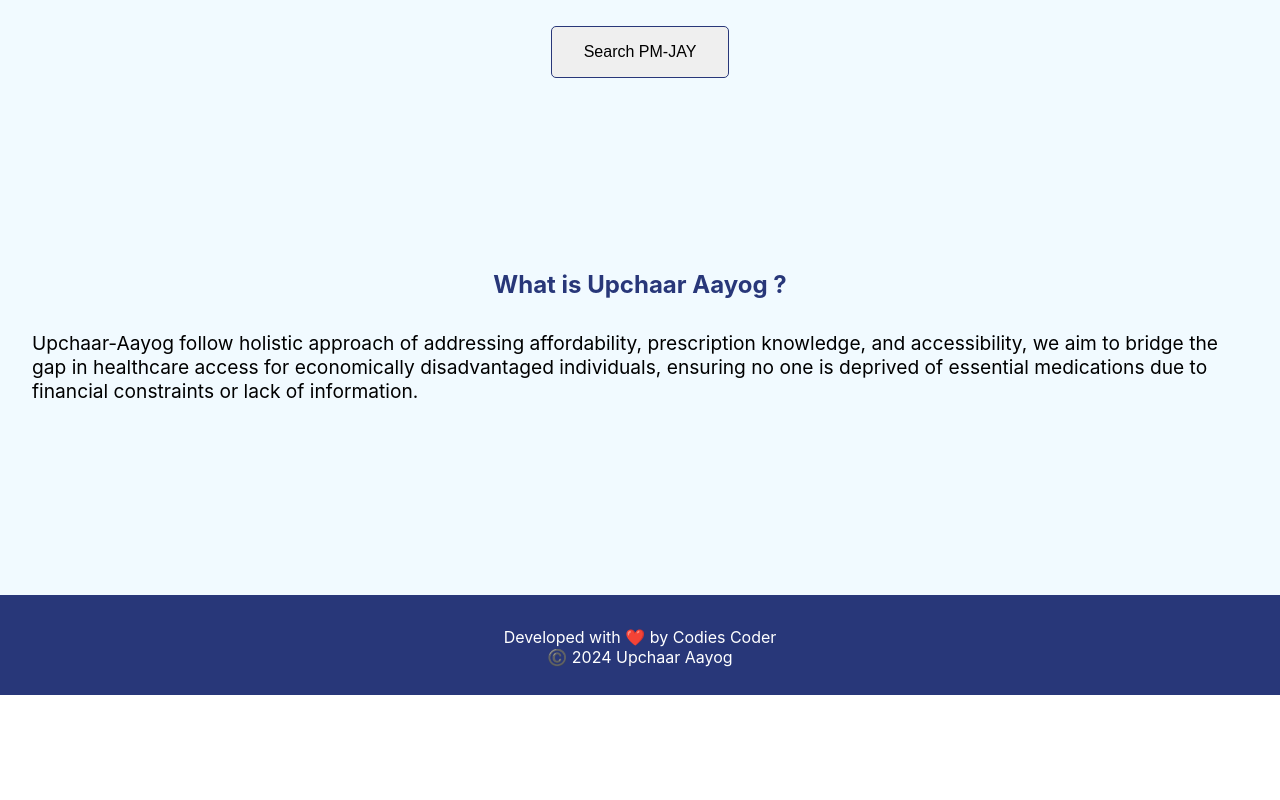
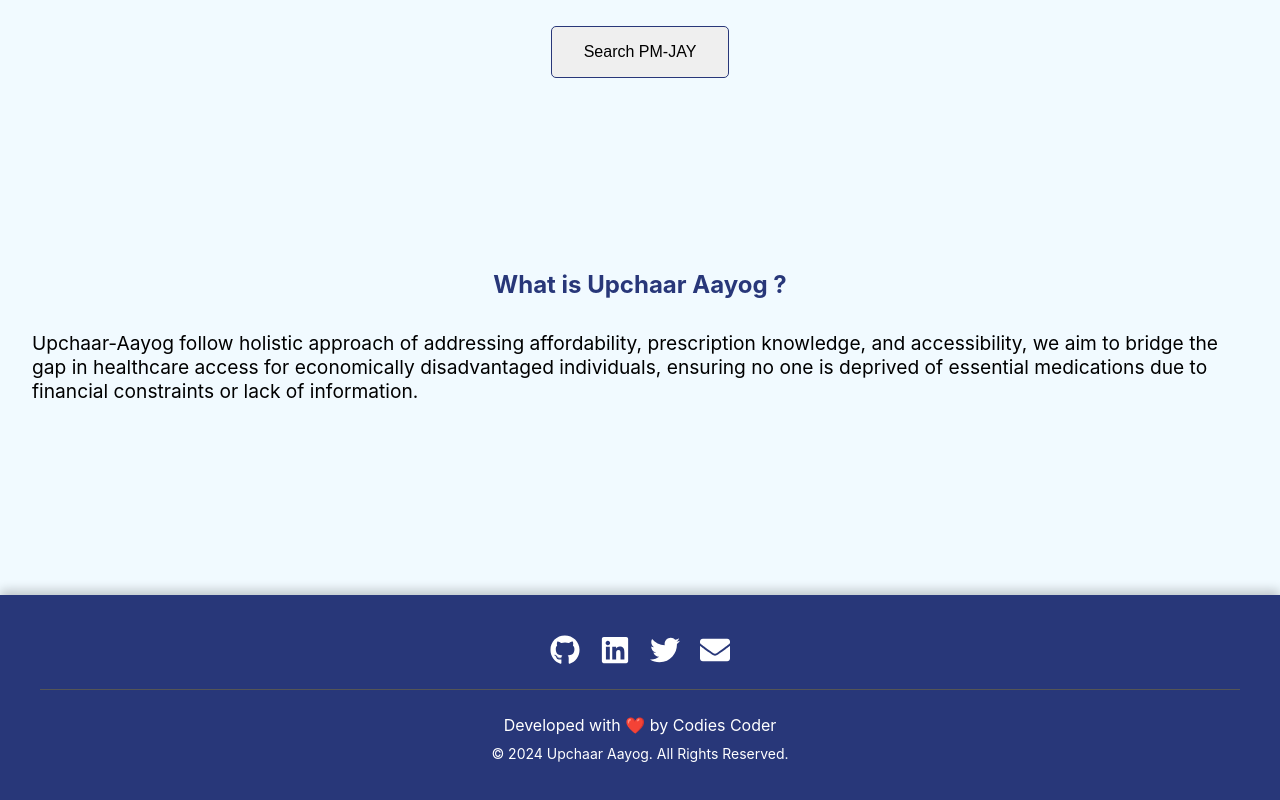
Before and after one commit to ajaynegi45/upchaar-aayog, a React (Vite) app: page / in a window 1280 px wide. Shown: the part 1447-2247 px from the top of the page. Before the commit the page ends 2142 px from the top, so only its background shows below. Built offline with nearby package versions, Linux system fonts and the light colour scheme.

Commit message:
updated whole footer - added icons with your social account handle with effects when cursor placed , added copyright pannel and layout keeping your prev colour theme.

```diff
--- a/package.json
+++ b/package.json
@@ -12,6 +12,7 @@
   "dependencies": {
     "react": "^18.2.0",
     "react-dom": "^18.2.0",
+    "react-icons": "^5.3.0",
     "react-router-dom": "^6.21.2"
   },
   "devDependencies": {
--- a/src/components/Footer.jsx
+++ b/src/components/Footer.jsx
@@ -1,12 +1,54 @@
-import "./footer.css"
+import React from "react";
+import { FaGithub, FaLinkedin, FaEnvelope, FaTwitter } from "react-icons/fa";
+import "./footer.css";
 
 function Footer() {
-    return (
-        <div className={"footer"}>
-            <p>Developed with ❤️ by Codies Coder</p>
-            <p>©️ {(new Date().getFullYear())} Upchaar Aayog</p>
+  return (
+    <footer className="footer">
+      <div className="footer-content container">
+        <div className="footer-social-links">
+          <a
+            href="https://github.com/Madan2468"
+            target="_blank"
+            rel="noreferrer"
+            className="footer-icon-link"
+          >
+            <FaGithub className="footer-icon" />
+          </a>
+          <a
+            href="https://linkedin.com"
+            target="_blank"
+            rel="noreferrer"
+            className="footer-icon-link"
+          >
+            <FaLinkedin className="footer-icon" />
+          </a>
+          <a
+            href="https://x.com/ajaynegi45" // Add your Twitter link here
+            target="_blank"
+            rel="noreferrer"
+            className="footer-icon-link"
+          >
+            <FaTwitter className="footer-icon" />
+          </a>
+          <a
+            href="mailto:ajaynegi3345@icloud.com" // Updated email link
+            className="footer-icon-link"
+          >
+            <FaEnvelope className="footer-icon" />
+          </a>
         </div>
-    );
+        <div className="footer-bottom">
+          <p className="footer-text">
+            Developed with <span className="heart">❤️</span> by Codies Coder
+          </p>
+          <p className="footer-year">
+            © {new Date().getFullYear()} Upchaar Aayog. All Rights Reserved.
+          </p>
+        </div>
+      </div>
+    </footer>
+  );
 }
 
 export default Footer;
--- a/src/components/footer.css
+++ b/src/components/footer.css
@@ -1,13 +1,101 @@
-.footer{
-
-    display: flex;
-    flex-direction: column;
-    align-items: center;
-    background-color: var(--action-color);
-    height: 100px;
-    padding-top: 2rem;
+:root {
+  --action-color: #007bff; /* Original action color */
+  --text-color: #fff; /* Original text color */
+  --hover-color: #ff9900; /* Hover effect color */
+  --divider-color: #555; /* Subtle divider color */
 }
 
-.footer > p {
-    color: white;
+.footer {
+  background-color: var(--action-color);
+  color: var(--text-color);
+  padding: 40px 0;
+  text-align: center;
+  position: relative;
 }
+
+.footer-content {
+  max-width: 1200px;
+  margin: 0 auto;
+}
+
+.footer-social-links {
+  display: flex;
+  justify-content: center;
+  gap: 20px;
+  margin-bottom: 20px;
+}
+
+.footer-icon-link {
+  color: var(--text-color);
+  transition: transform 0.3s ease, color 0.3s ease;
+}
+
+.footer-icon-link:hover {
+  color: var(--hover-color);
+  transform: translateY(-5px);
+}
+
+.footer-icon {
+  width: 30px;
+  height: 30px;
+}
+
+.footer-links {
+  margin: 20px 0; /* Spacing for links */
+}
+
+.footer-link {
+  color: var(--text-color);
+  text-decoration: none;
+  margin: 0 15px;
+  font-weight: 500;
+  transition: color 0.3s ease;
+}
+
+.footer-link:hover {
+  color: var(--hover-color); /* Change color on hover */
+}
+
+.footer-text {
+  font-size: 16px;
+  margin: 10px 0;
+}
+
+.footer-year {
+  font-size: 14px;
+  color: var(--text-color);
+}
+
+.heart {
+  color: red; /* Heart color */
+  animation: pulse 1.5s infinite;
+}
+
+@keyframes pulse {
+  0%, 100% {
+    transform: scale(1);
+  }
+  50% {
+    transform: scale(1.2);
+  }
+}
+
+.footer-bottom {
+  margin-top: 20px;
+  border-top: 1px solid var(--divider-color); /* Divider line */
+  padding-top: 15px;
+}
+
+.footer {
+  box-shadow: 0 -5px 10px rgba(0, 0, 0, 0.2); /* Subtle shadow for depth */
+}
+
+@media (max-width: 768px) {
+  .footer-text {
+    font-size: 14px; /* Adjust text size for smaller screens */
+  }
+  .footer-icon {
+    width: 25px;
+    height: 25px;
+  }
+}
```
Also changed, not shown: 1 other file (tests, documents, lock files or other folders).
